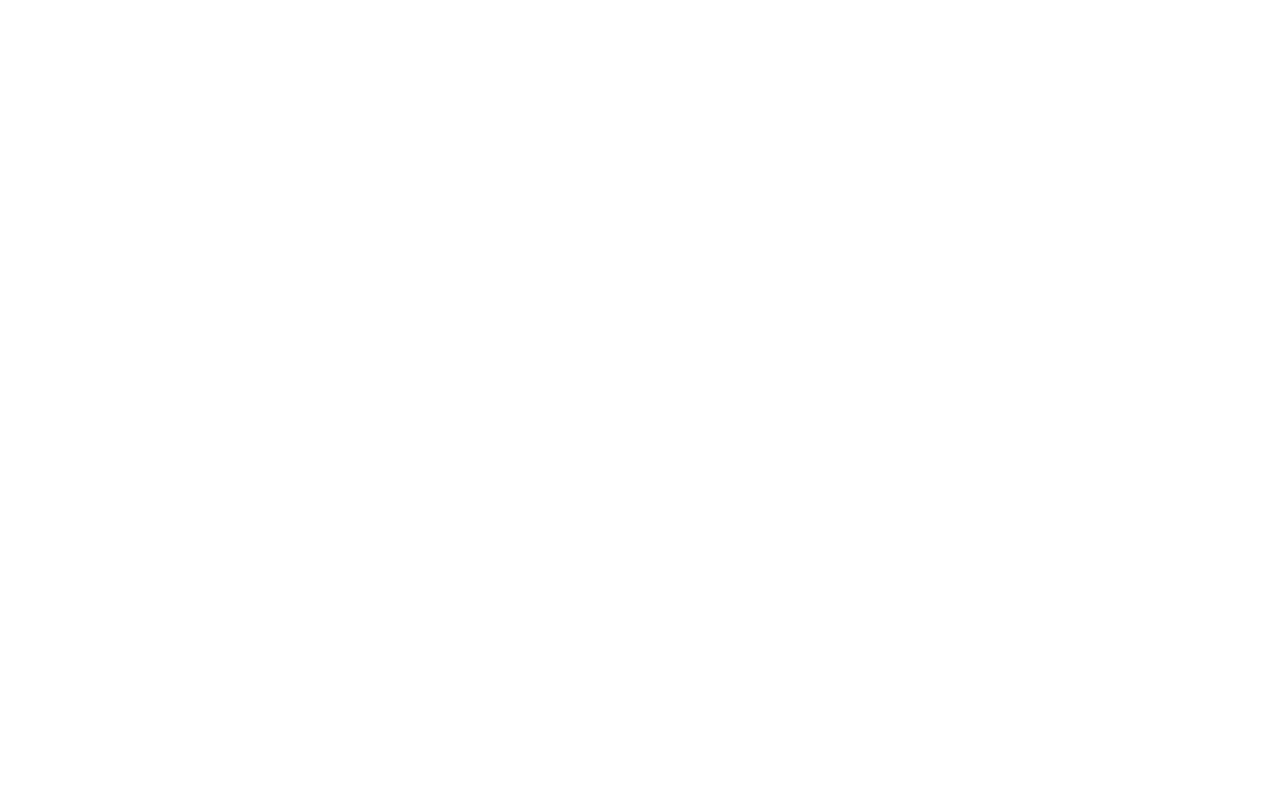
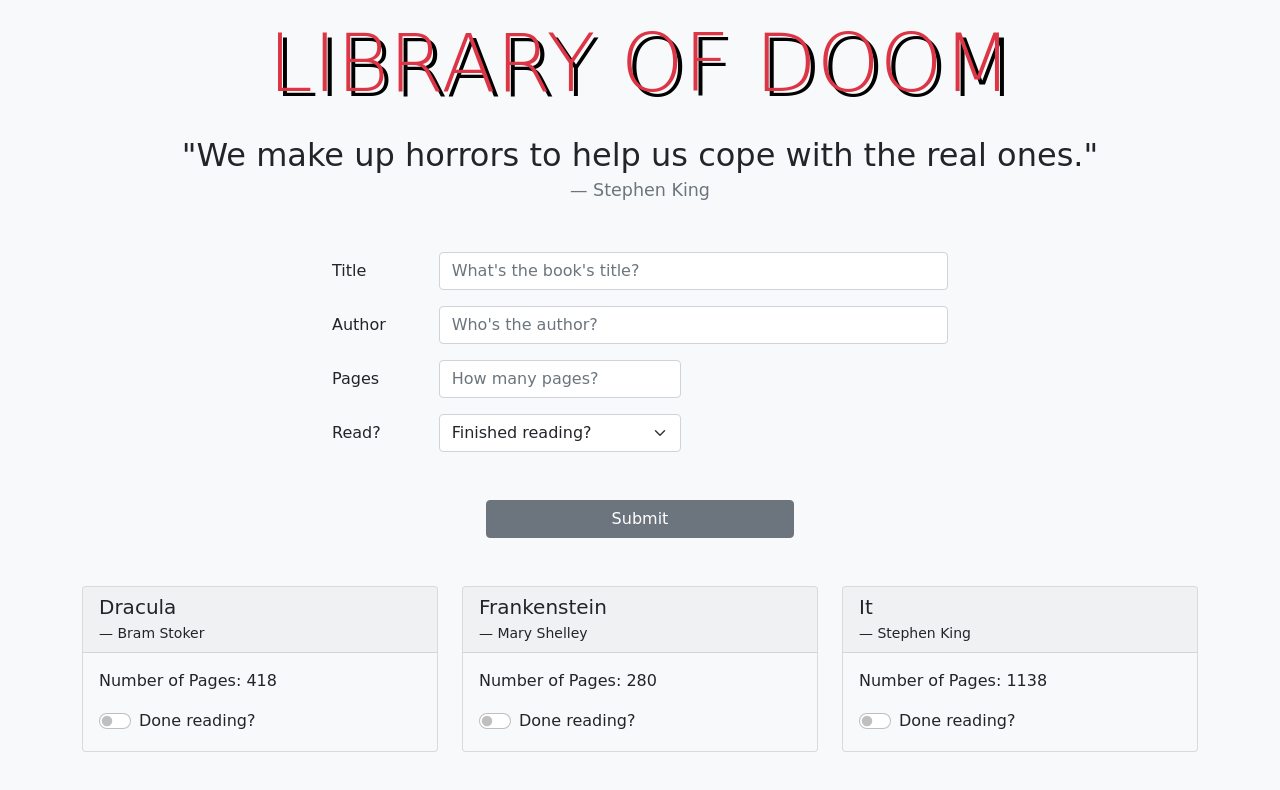
Before and after one commit to thanh-luan-nguyen/book-keeping-app, a plain HTML site: page index.html in a window 1280 px wide. Drawn offline with nearby package versions, Linux system fonts and the light colour scheme; a web font is replaced by a local one.

Commit message:
basic layout completed

```diff
--- a/index.html
+++ b/index.html
@@ -11,9 +11,104 @@
     <script src="script.js" defer></script>
 </head>
 
-<body>
+<body class="bg-light">
+    <h1 class="display-1 text-center pt-3 pb-3 text-danger"> LIBRARY OF DOOM</h1>
+    <blockquote class="blockquote container mb-5 text-center">
+        <h2 class="mb-0">"We make up horrors to help us cope with the real ones."</h2>
+        <foot class="blockquote-footer">Stephen King</foot>
+    </blockquote>
 
-    <script src="https://cdn.jsdelivr.net/npm/bootstrap@5.0.0-beta3/dist/js/bootstrap.bundle.min.js" integrity="sha384-JEW9xMcG8R+pH31jmWH6WWP0WintQrMb4s7ZOdauHnUtxwoG2vI5DkLtS3qm9Ekf" crossorigin="anonymous"></script>
+    <form class="container col-lg-6 mb-5" autocomplete="off">
+        <div class="row mb-3">
+            <label class="col-form-label col-sm-2" for="title">Title</label>
+            <div class="col-sm-10">
+                <input name="title" type="text" class="form-control shadow-none" id="title" placeholder="What's the book's title?">
+            </div>
+        </div>
+        <div class="row mb-3">
+            <label class="col-form-label col-sm-2" for="author">Author</label>
+            <div class="col-sm-10">
+                <input name="author" type="text" class="form-control shadow-none" id="author" placeholder="Who's the author?">
+            </div>
+        </div>
+
+
+        <div class="row mb-3">
+            <label class="col-form-label col-sm-2" for="pages">Pages</label>
+            <div class="col-sm-5">
+                <input name="pages" type="number" class="form-control shadow-none" id="pages" min="0" placeholder="How many pages?">
+            </div>
+        </div>
+
+
+        <div class="row mb-5">
+            <label class="col-form-label col-sm-2" for="finished">Read?</label>
+            <div class="col-sm-5">
+                <select name="finished" id="finished" class="form-select shadow-none">
+                            <option selected>Finished reading?</option>
+                            <option value="yes">Yes, I have.</option>
+                            <option value="no">Not yet.</option>
+                </select>
+            </div>
+        </div>
+
+
+        <div class="d-grid col-sm-6 mx-auto">
+            <button class="btn btn-secondary btn-block shadow-none" type="button">Submit</button>
+        </div>
+    </form>
+
+    <div class="container">
+        <div class="row gy-3">
+            <div class="col-md-4">
+                <div class="card bg-light">
+                    <div class="card-header">
+                        <h5 class="card-title">Dracula</h5>
+                        <footer class="blockquote-footer card-subtitle text-dark">Bram Stoker</footer>
+                    </div>
+                    <div class="card-body">
+                        <p class="card-text">Number of Pages: <span>418</span></p>
+                        <div class="form-check form-switch">
+                            <input class="form-check-input shadow-none" type="checkbox">
+                            <label class="form-check-label">Done reading?</label>
+                        </div>
+                    </div>
+                </div>
+            </div>
+            <div class="col-md-4">
+                <div class="card bg-light">
+                    <div class="card-header">
+                        <h5 class="card-title">Frankenstein</h5>
+                        <footer class="blockquote-footer card-subtitle text-dark">Mary Shelley</footer>
+                    </div>
+                    <div class="card-body">
+                        <p class="card-text">Number of Pages: <span>280</span></p>
+                        <div class="form-check form-switch">
+                            <input class="form-check-input shadow-none" type="checkbox">
+                            <label class="form-check-label">Done reading?</label>
+                        </div>
+                    </div>
+                </div>
+            </div>
+            <div class="col-md-4">
+                <div class="card bg-light">
+                    <div class="card-header">
+                        <h5 class="card-title">It</h5>
+                        <footer class="blockquote-footer card-subtitle text-dark">Stephen King</footer>
+                    </div>
+                    <div class="card-body">
+                        <p class="card-text">Number of Pages: <span>1138</span></p>
+                        <div class="form-check form-switch">
+                            <input class="form-check-input shadow-none" type="checkbox">
+                            <label class="form-check-label">Done reading?</label>
+                        </div>
+                    </div>
+                </div>
+            </div>
+        </div>
+    </div>
+
+    <script src="https://cdn.jsdelivr.net/npm/bootstrap@5.0.0-beta3/dist/js/bootstrap.bundle.min.js " integrity="sha384-JEW9xMcG8R+pH31jmWH6WWP0WintQrMb4s7ZOdauHnUtxwoG2vI5DkLtS3qm9Ekf " crossorigin="anonymous "></script>
 </body>
 
 </html>
--- a/styles.css
+++ b/styles.css
@@ -0,0 +1,12 @@
+@import url('https://fonts.googleapis.com/css2?family=Freckle+Face&display=swap');
+* {
+    font-family: 'Freckle Face', cursive;
+}
+
+body {
+    height: 100vh;
+}
+
+h1 {
+    text-shadow: black 5px 5px;
+}
```
